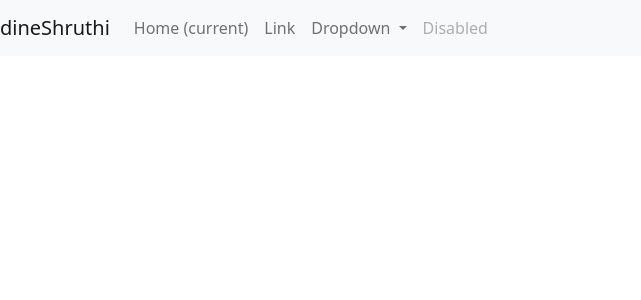
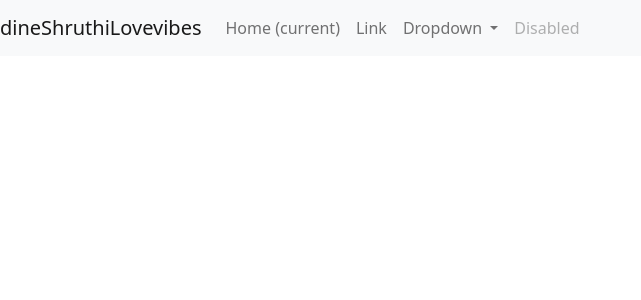
Before and after one commit to dnsh4989/learn-app, an Angular app: page / in a window 1280 px wide. Shown: the top 300 px of the page, without its empty margins (0-641 px from the left). Built offline with nearby package versions, Linux system fonts and the light colour scheme.

Commit message:
namechanged again

```diff
--- a/src/app/app.component.html
+++ b/src/app/app.component.html
@@ -1,5 +1,5 @@
 <nav class="navbar navbar-expand-lg navbar-light bg-light">
-  <a class="navbar-brand" href="#">dineShruthi</a>
+  <a class="navbar-brand" href="#">dineShruthiLovevibes</a>
   <button
     class="navbar-toggler"
     type="button"
```
